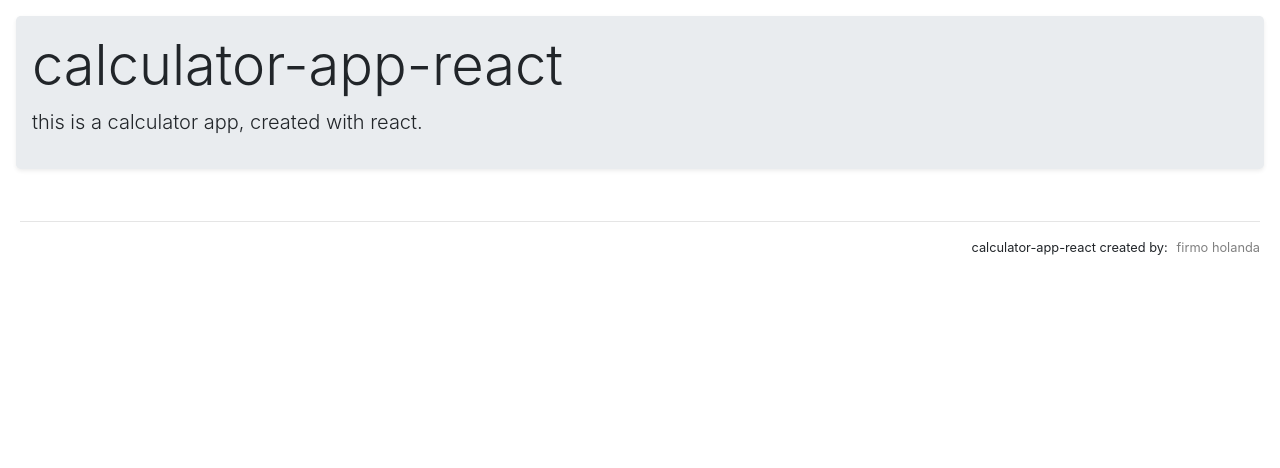
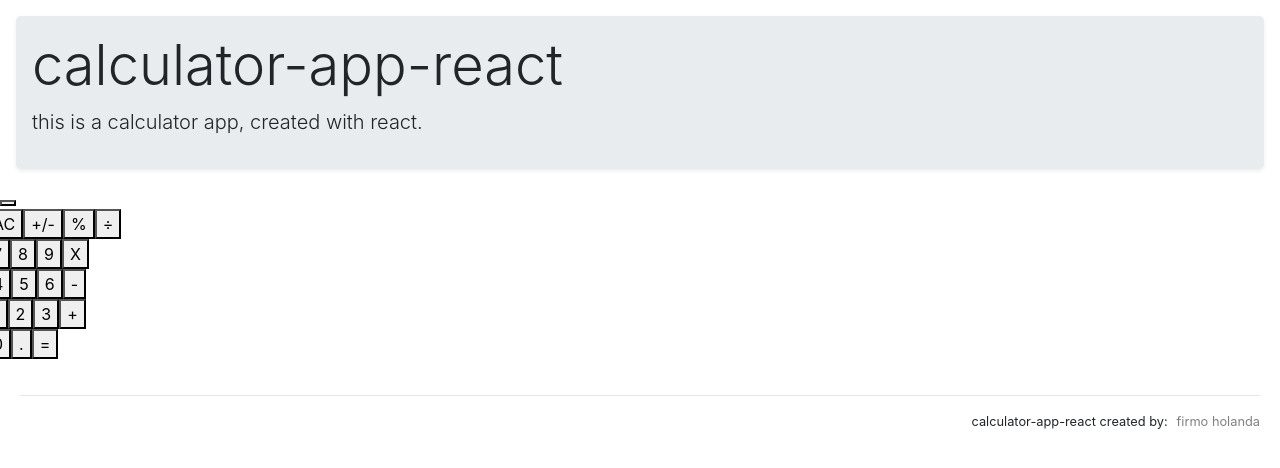
Before and after one commit to firmoholanda/calculator-app-react, a React (Create React App) app: page / in a window 1280 px wide. Shown: the top 468 px of the page. Built offline with nearby package versions, Linux system fonts and the light colour scheme.

Commit message:
add Button and ButtonPanel to app component

```diff
--- a/src/components/App.js
+++ b/src/components/App.js
@@ -1,12 +1,16 @@
 import React from 'react';
 
 import Jumbotron from './Jumbotron';
+import Button from './Button';
+import ButtonPanel from './ButtonPanel';
 import Footer from './Footer';
 
 function App() {
   return (
     <div className="App">
       <Jumbotron />
+      <Button />
+      <ButtonPanel />
       <Footer />
     </div>
   );
```
